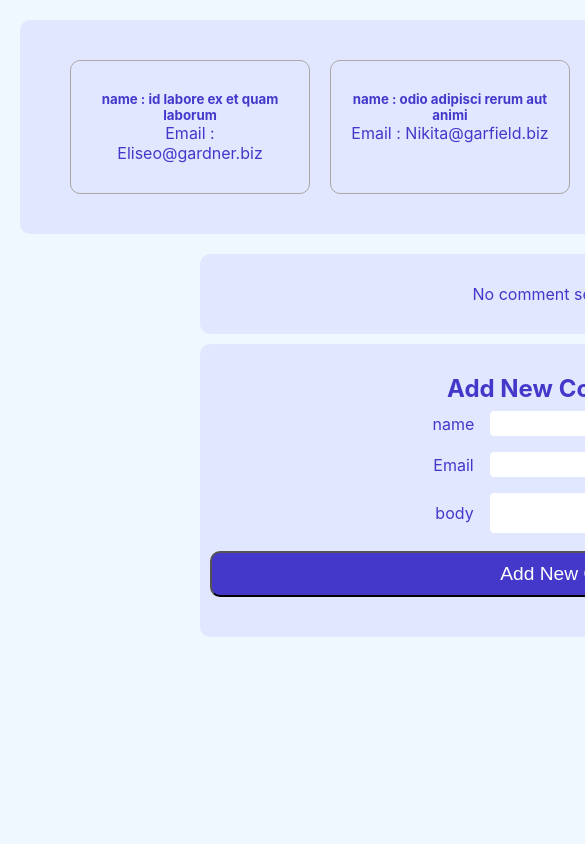
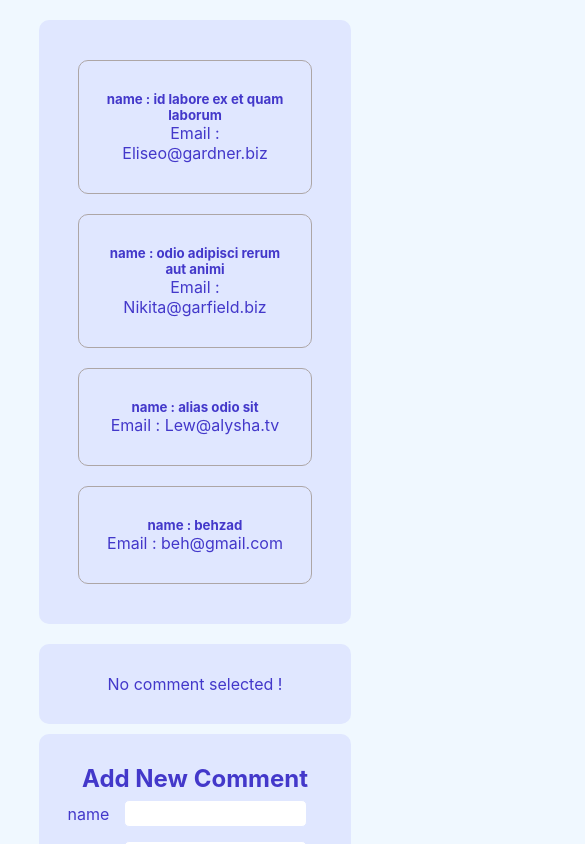
Before and after one commit to behzadiv/comment-app, a React (Create React App) app: page / in a window 390 px wide. Shown: the top 844 px of the page, 585 px wide, since content can reach past the window. Built offline with nearby package versions, Linux system fonts and the light colour scheme; data requests are answered from the project's data file; the HTML template or start-up script is replaced by a standard one.

Commit message:
screen styles

```diff
--- a/src/App.css
+++ b/src/App.css
@@ -35,10 +35,10 @@ section{
     height: 10rem;
     display: flex;
     flex-direction: column;
-    align-items: stretch;
     justify-content: space-evenly;
     background: #e0e7ff;
     border-radius: 10px;
+    padding: 5px 28px;
 }
 .fullcomment button{
     width: 100px;
@@ -71,7 +71,7 @@ section{
     border-radius: 5px;
 }
 .formBtn{
-    width: 100%;
+    width: 50%;
     margin: 10px auto;
     background-color: #4338ca;
     color: white;
@@ -79,3 +79,72 @@ section{
     border-radius: 10px;
     font-size: larger;
 }
+
+@media  screen and (max-width: 1200px) {
+    body{
+        background-color: aliceblue;
+        text-align: center;
+        width:100%;
+        margin: 20px auto;
+    }
+    section{
+        max-width: 40rem;
+        margin: 10px auto;
+        padding: 30px 10px;
+        background: #e0e7ff;
+        border-radius: 10px;
+        color: #4338ca;
+        text-align: center;
+    }
+    .commentSection{
+
+        display: flex;
+        justify-content: center;
+        flex-wrap: wrap;
+        margin: 20px auto;
+
+    }
+}
+@media  screen and (max-width: 700px) {
+    body{
+        background-color: aliceblue;
+        text-align: center;
+        width:100%;
+        margin: 20px auto;
+    }
+    .commentSection{
+        width: 80%;
+        display: flex;
+        justify-content: center;
+        flex-wrap: wrap;
+        margin: 20px auto;
+
+    }
+    .comment{
+        border: 1px solid #ada6a6;
+        border-radius: 10px;
+        padding: 30px 20px;
+        cursor: pointer;
+        margin:10px 10px;
+        width: 80%;
+    }
+    section{
+        width: 80%;
+        margin: 10px auto;
+        padding: 30px 10px;
+        background: #e0e7ff;
+        border-radius: 10px;
+        color: #4338ca;
+        text-align: center;
+    }
+    .fullcomment{
+
+        height: 10rem;
+        display: flex;
+        flex-direction: column;
+        align-items: stretch;
+        justify-content: space-evenly;
+        background: #e0e7ff;
+        border-radius: 10px;
+    }
+}
```
